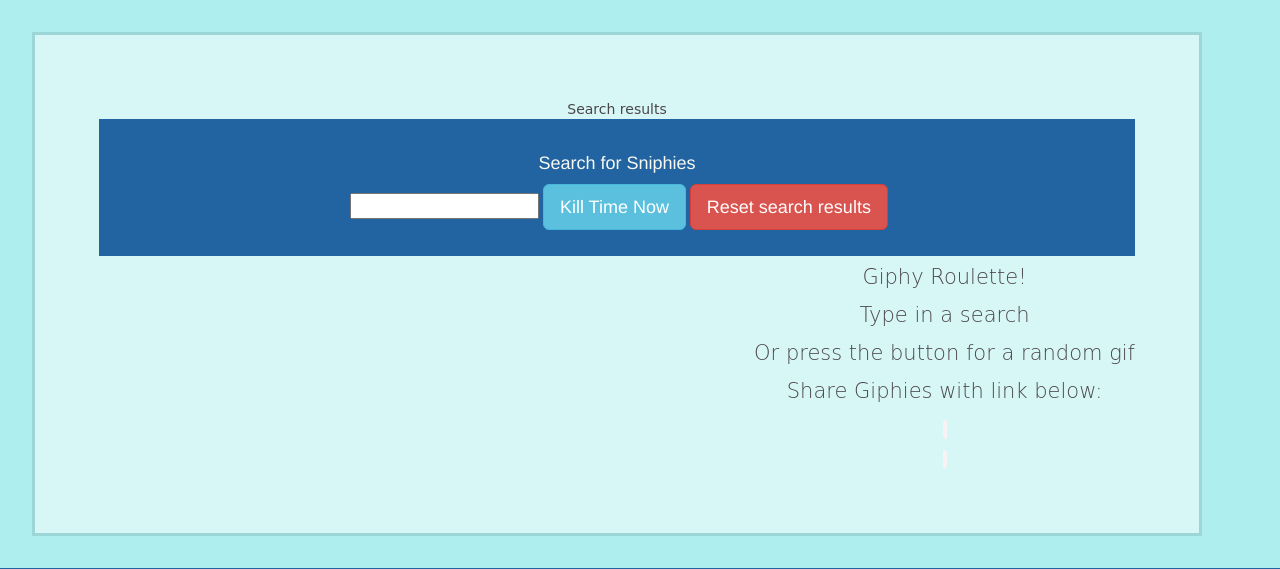
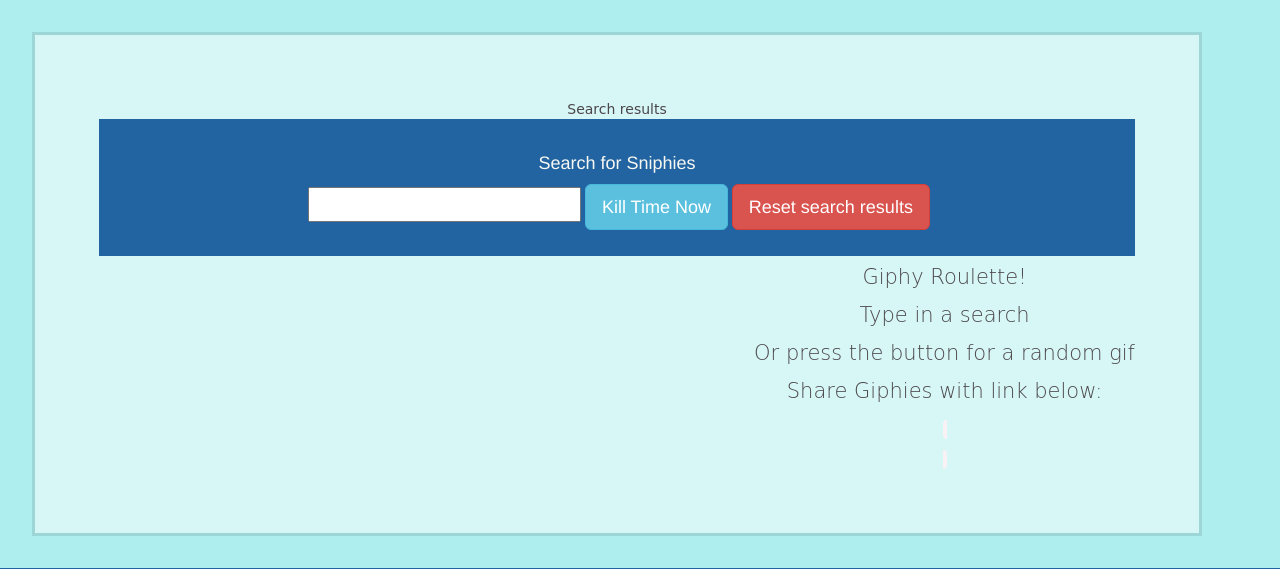
Before and after one commit to sidjayisaok/Animaltastic, a PHP site: page / in a window 1280 px wide. Shown: the part 134-703 px from the top of the page. Run offline with PHP 8.4, Linux system fonts and the light colour scheme; some web fonts are replaced.

Commit message:
minor updates

```diff
--- a/giphy.css
+++ b/giphy.css
@@ -22,7 +22,7 @@ img, video{
   font-size: none;
 }
 
-input#giphysearch.text-center{
+input{
   color: #205B59;
   font-size: 20px;
 }
```
